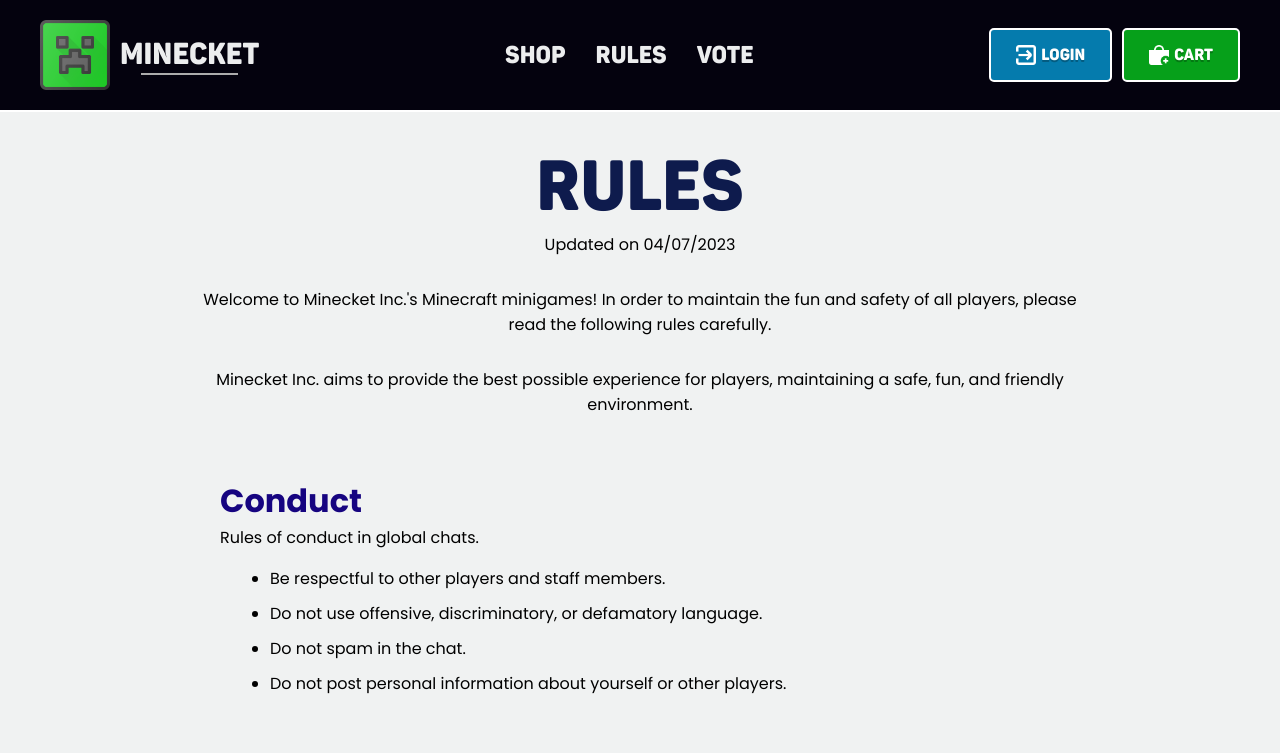
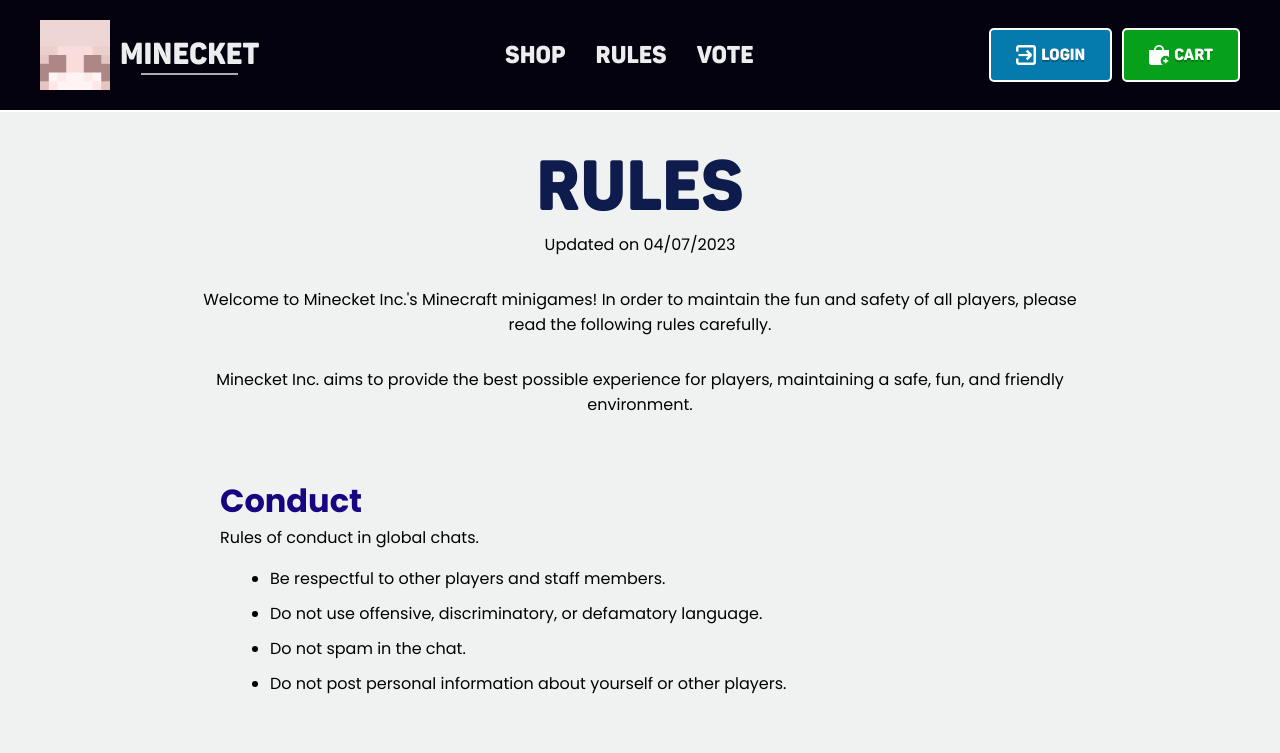
Before and after one commit to inusoftBGjs/awa, a plain HTML site: page rules/index.html in a window 1280 px wide. Shown: the top 753 px of the page. Drawn offline with Linux system fonts and the light colour scheme.

Commit message:
Update index.html

```diff
--- a/rules/index.html
+++ b/rules/index.html
@@ -34,7 +34,7 @@
     <!--=== Navigation Bar ===-->
     <nav class="nav">
         <div class="nav-logo flex">
-            <img src="../Images/logo.webp" alt="Minecket server logo" width="70px" height="70px">
+            <img src="../Images/748c3863-c04d-493b-bce3-05a1765a5b56.png" alt="Minecket server logo" width="70px" height="70px">
             <h1>Minecket</h1>
         </div>
 
```
